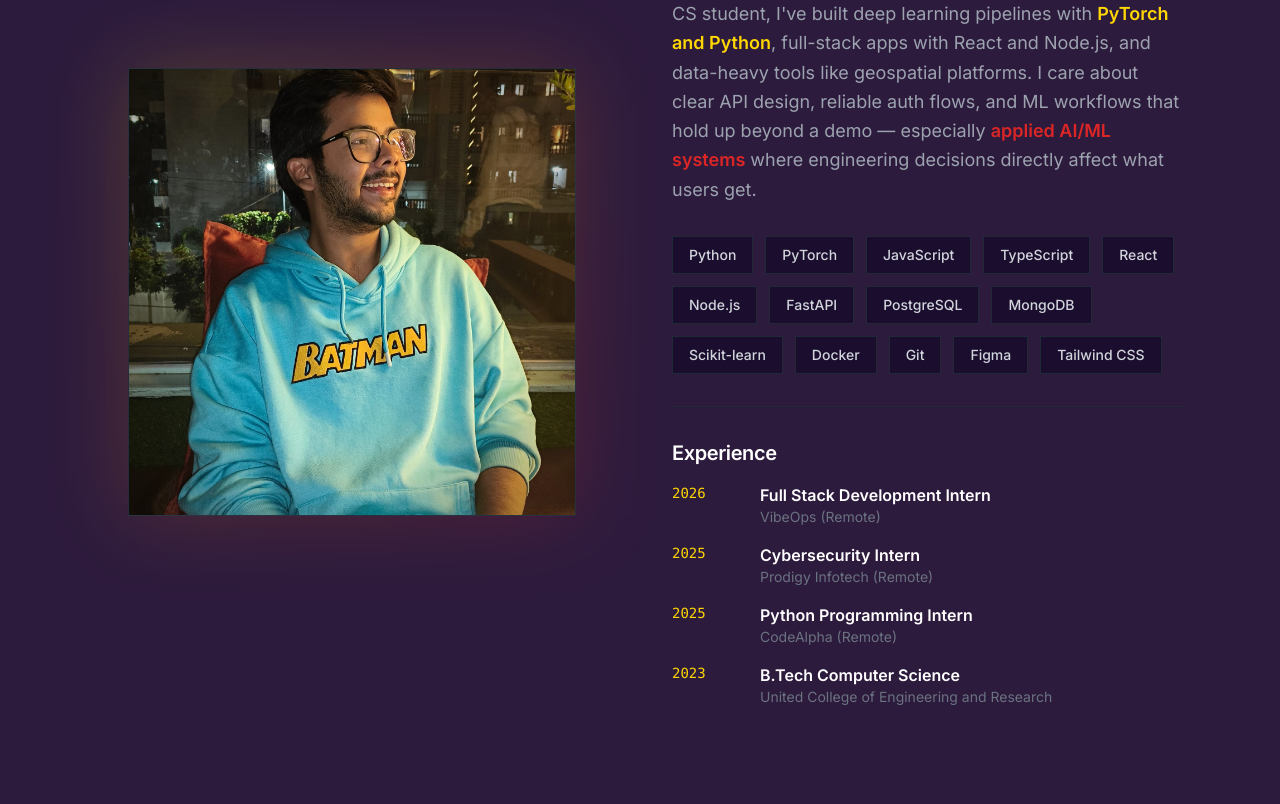
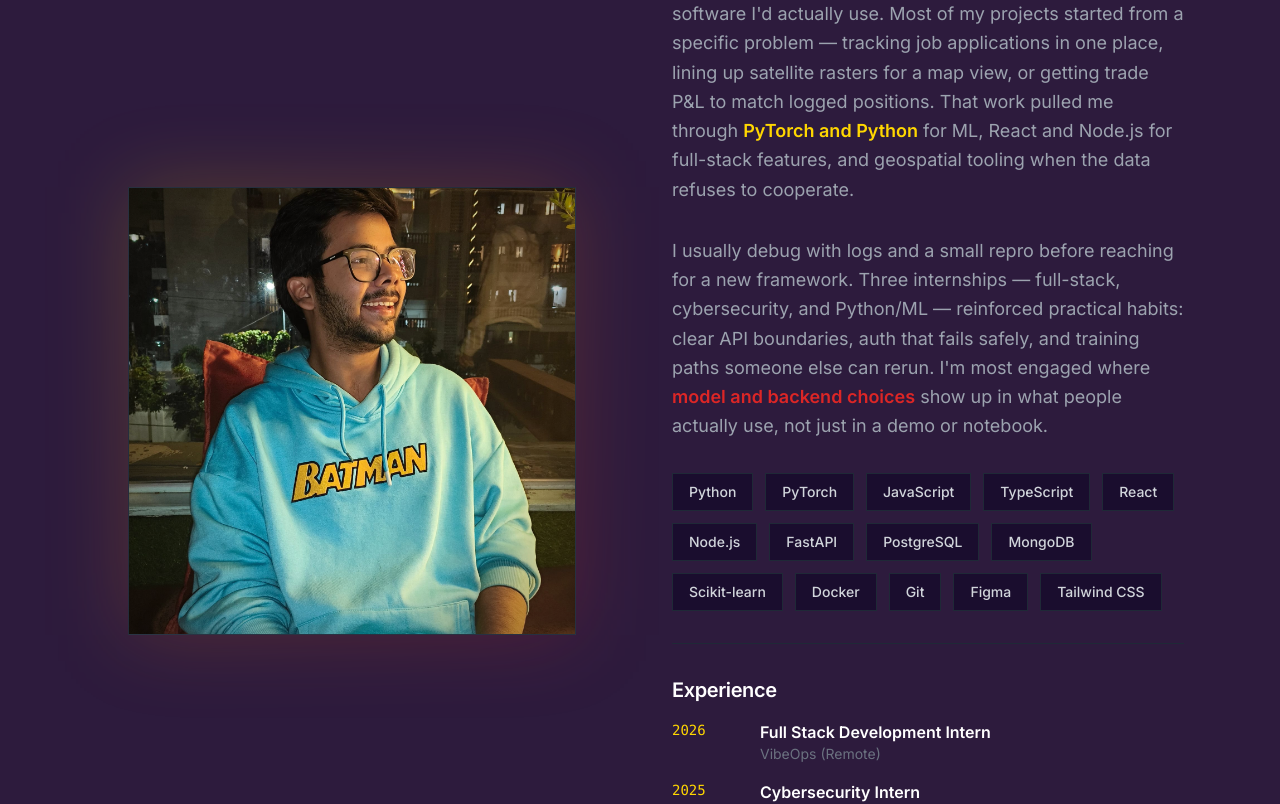
Before and after one commit to HarshYadav1711/Portfolio2, a Next.js app: page / in a window 1280 px wide. Shown: the part 2160-2964 px from the top of the page. Built offline with nearby package versions, Linux system fonts and the light colour scheme; no server answers.

Commit message:
refactor: make about section more authentic and less buzzword-driven

```diff
--- a/components/sections/About.tsx
+++ b/components/sections/About.tsx
@@ -99,7 +99,16 @@ export default function About() {
               transition={{ duration: 0.8, delay: 0.1 }}
               className="text-lg text-gray-400 leading-relaxed"
             >
-              I start with the problem, not the stack. As an AI/ML-focused CS student, I&apos;ve built deep learning pipelines with <span className="text-accent-yellow font-semibold">PyTorch and Python</span>, full-stack apps with React and Node.js, and data-heavy tools like geospatial platforms. I care about clear API design, reliable auth flows, and ML workflows that hold up beyond a demo — especially <span className="text-accent-red font-semibold">applied AI/ML systems</span> where engineering decisions directly affect what users get.
+              I&apos;m a Computer Science undergrad who learns by building software I&apos;d actually use. Most of my projects started from a specific problem — tracking job applications in one place, lining up satellite rasters for a map view, or getting trade P&amp;L to match logged positions. That work pulled me through <span className="text-accent-yellow font-semibold">PyTorch and Python</span> for ML, React and Node.js for full-stack features, and geospatial tooling when the data refuses to cooperate.
+            </motion.p>
+
+            <motion.p
+              initial={{ opacity: 0, x: 40 }}
+              animate={isInView ? { opacity: 1, x: 0 } : {}}
+              transition={{ duration: 0.8, delay: 0.15 }}
+              className="text-lg text-gray-400 leading-relaxed"
+            >
+              I usually debug with logs and a small repro before reaching for a new framework. Three internships — full-stack, cybersecurity, and Python/ML — reinforced practical habits: clear API boundaries, auth that fails safely, and training paths someone else can rerun. I&apos;m most engaged where <span className="text-accent-red font-semibold">model and backend choices</span> show up in what people actually use, not just in a demo or notebook.
             </motion.p>
 
             <motion.div
```
